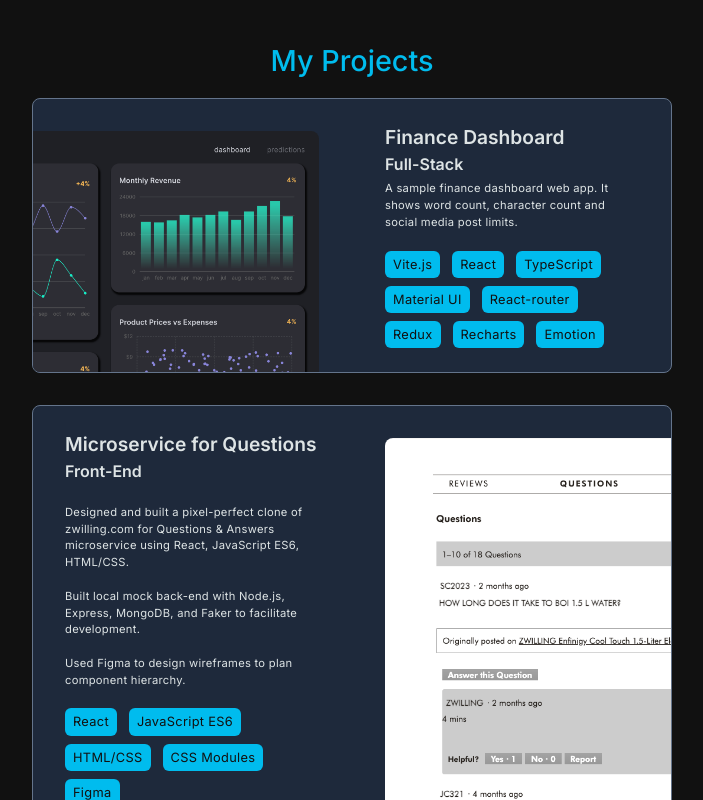
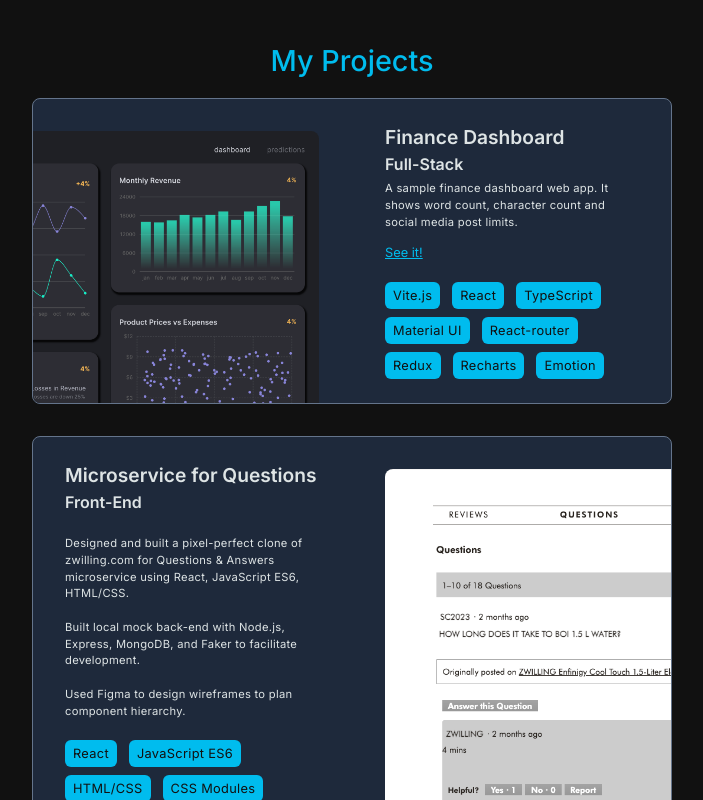
Before and after one commit to rickboot/portfolio-1, a Next.js app: page / in a window 1280 px wide. Shown: the part 1040-1840 px from the top of the page, without its empty margins (288-991 px from the left). Built offline with nearby package versions, Linux system fonts and the light colour scheme.

Commit message:
add links to projects

```diff
--- a/components/sections/ProjectCard.tsx
+++ b/components/sections/ProjectCard.tsx
@@ -13,6 +13,7 @@ export function ProjectCard({
   description,
   tags,
   imageUrl,
+  siteUrl,
 }: ProjectCardProps) {
   const ref = useRef<HTMLDivElement>(null);
 
@@ -51,8 +52,17 @@ export function ProjectCard({
             {subtitle}
           </h4>
           <p className='text-[--shadowfax-white]] mt-1 whitespace-break-spaces text-[.7rem] tracking-wide'>
-            {description}
+            {description}{' '}
           </p>
+          {siteUrl !== '#' && (
+            <a
+              href={siteUrl}
+              target='_blank'
+              className='mt-3 text-[.8rem] text-[--daphne-blue] underline'
+            >
+              See it!
+            </a>
+          )}
 
           <ul className='mt-5 flex flex-wrap gap-x-3 gap-y-2'>
             {tags.map((tag) => (
--- a/lib/data.ts
+++ b/lib/data.ts
@@ -77,6 +77,7 @@ export const projectsData = [
       'Emotion',
     ],
     imageUrl: Finanseer,
+    siteUrl: 'https://fin-dashboard.vercel.app',
   },
   {
     title: 'Microservice for Questions',
@@ -87,6 +88,7 @@ Designed and built a pixel-perfect clone of zwilling.com for Questions & Answers
 \nUsed Figma to design wireframes to plan component hierarchy.`,
     tags: ['React', 'JavaScript ES6', 'HTML/CSS', 'CSS Modules', 'Figma'],
     imageUrl: unZwillingFrontend,
+    siteUrl: '#',
   },
   {
     title: 'Microservice for Reviews',
@@ -107,6 +109,7 @@ Designed and developed REST API and database for handling user-generated product
       'NGINX',
     ],
     imageUrl: unZwillingBackend,
+    siteUrl: '#',
   },
 ] as const;
 
```
